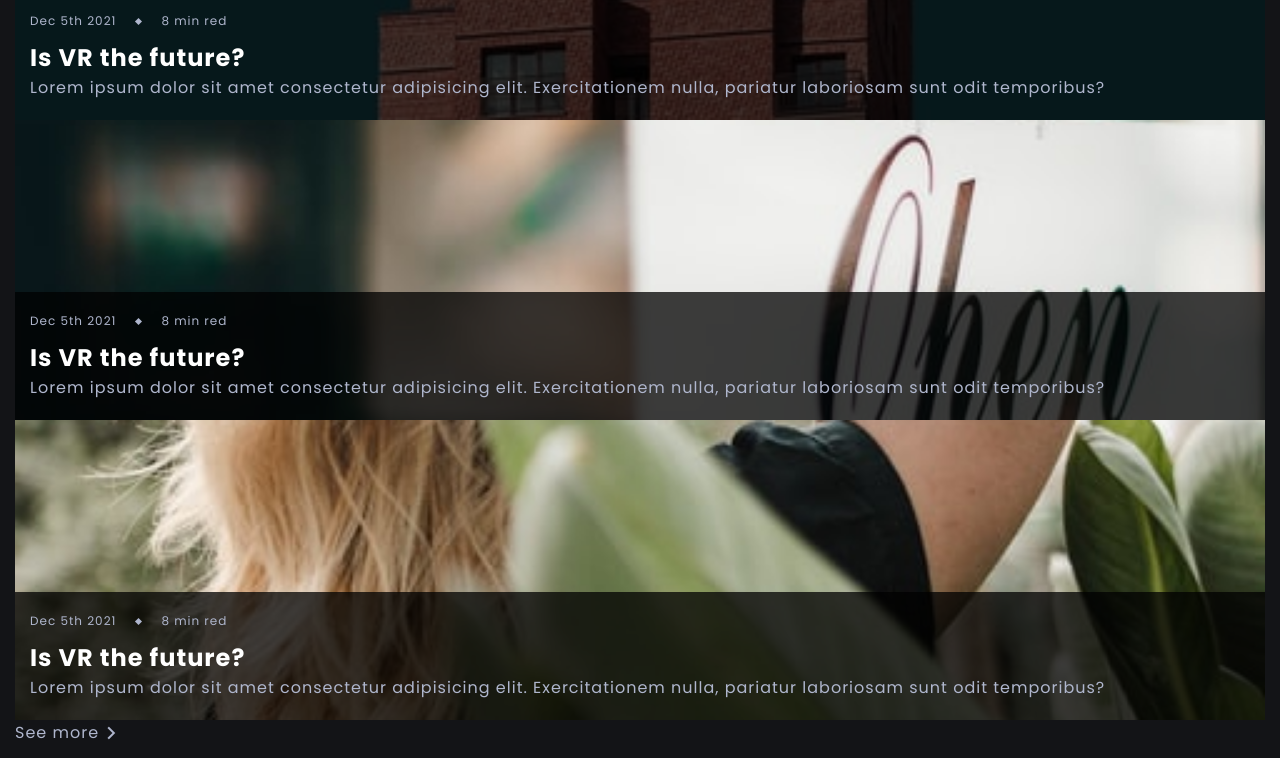
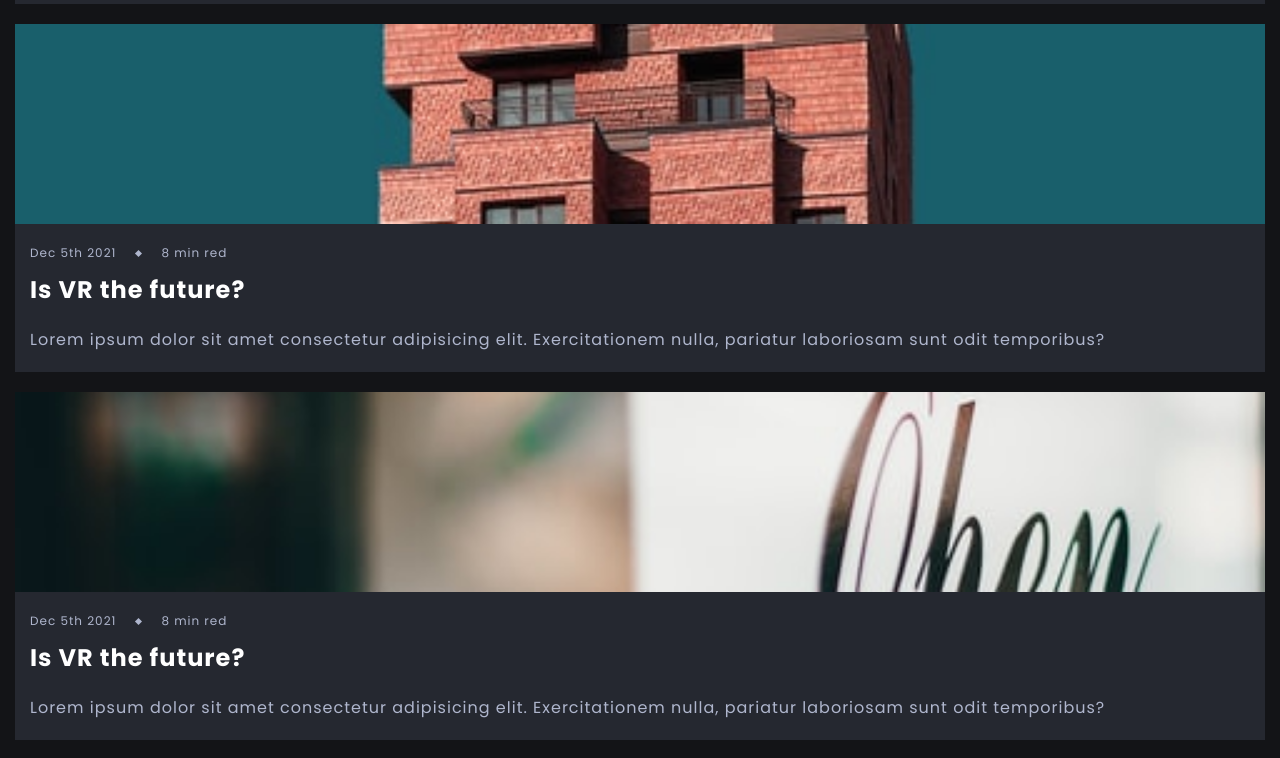
Before and after one commit to lukkearmageddon/blog, a plain HTML site: page index.html in a window 1280 px wide. Shown: the part 6140-6898 px from the top of the page. Drawn offline with nearby package versions, Linux system fonts and the light colour scheme.

Commit message:
feat: styles for olded-posts and change  div block.

```diff
--- a/assets/css/main.css
+++ b/assets/css/main.css
@@ -491,7 +491,47 @@ body.light-theme {
     background-color: var(--light-color);
 }
 /* Older posts */
+.older-posts-grid-wrapper {
+    gap: var(--gap);
+}
 
+.older-posts-article-image-wrapper,
+.older-posts .article {
+    min-height: var(--item-min-height-sm);
+}
+
+.older-posts .article {
+    background-color: var(--secondary-background-color);
+}
+
+.older-posts-article-image-wrapper {
+    position: relative;
+}
+
+.older-posts-grid-wrapper .article-data-container {
+    position: static;
+    background-color: transparent;
+}
+
+.older-posts-grid-wrapper .article-title {
+    margin-bottom: var(--margin-sm);
+}
+
+.see-more-container {
+    margin-top: var(--margin-md);
+}
+
+.see-more-btn {
+    text-transform: uppercase;
+}
+
+.see-more-btn i {
+    transition: transform .25s;
+}
+
+.see-more-btn:hover i {
+    transform: translateX(.5rem)
+}
 /* Popular tags */
 
 /* Newsletter */
```
Also changed, not shown: index.html (+12 -6 lines).
